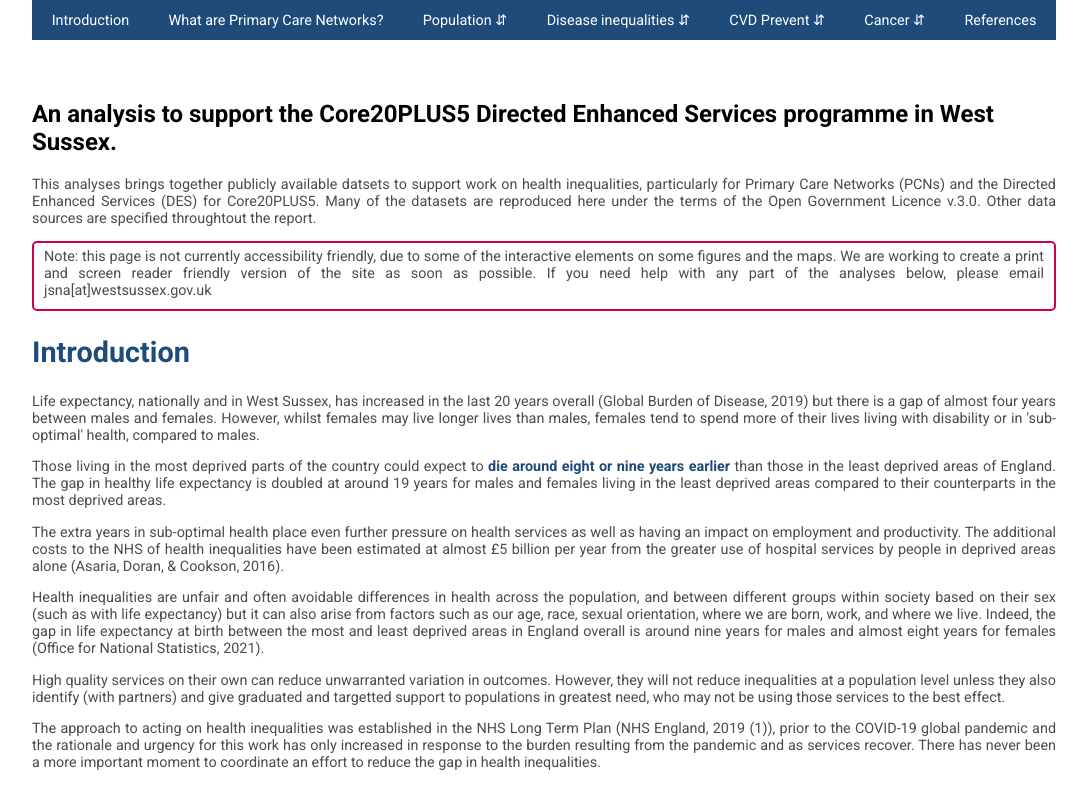
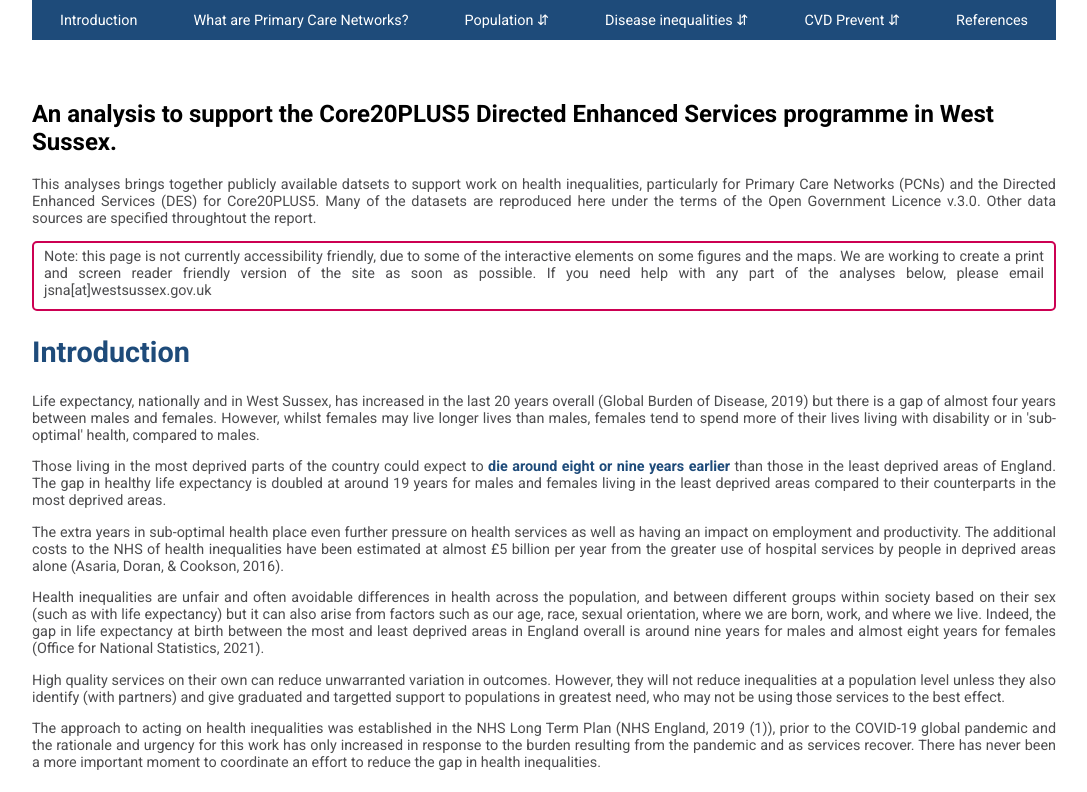
Before and after one commit to psychty/pcn_hi_2022_des, a plain HTML site: page index.html in a window 1280 px wide. Shown: the top 792 px of the page, without its empty margins (96-1183 px from the left). Drawn offline with nearby package versions, Linux system fonts and the light colour scheme.

Commit message:
update remover cancer header

```diff
--- a/index.html
+++ b/index.html
@@ -51,14 +51,14 @@
      </ul>
    </div>
 
-   <div class="nav_cancer">
+   <!-- <div class="nav_cancer">
     <button>Cancer &#8693</button>
      <ul>
       <li class = 'nav-item'><a href = '#cancer_incidence'>Incidence</a></li>
       <li class = 'nav-item'><a href = '#cancer_screening'>Screening</a></li>
       <li class = 'nav-item'><a href = '#cancer_outcomes'>Outcomes</a></li>
     </ul>
-   </div>
+   </div> -->
 
    <button class = 'nav-item'><a href = '#references'>References</a></button>
   </div>
```
Also changed, not shown: 1 other file.
